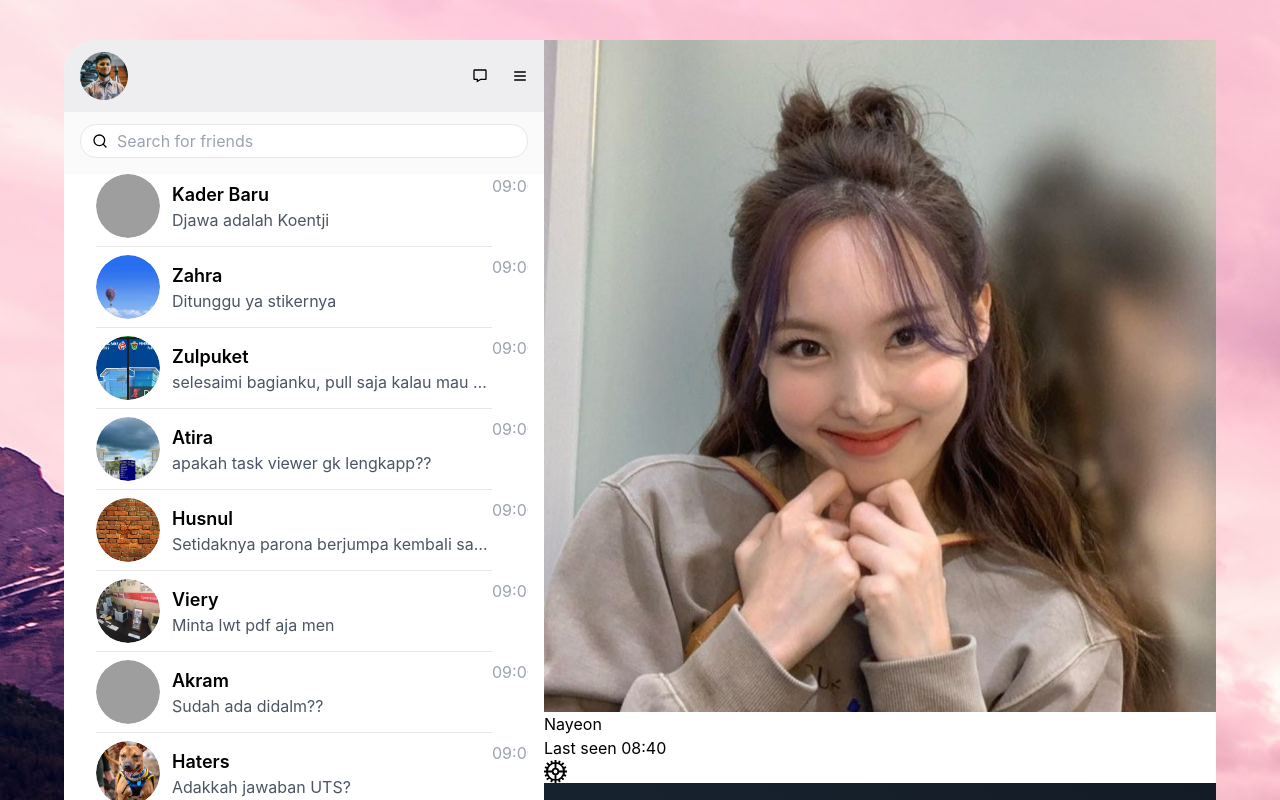
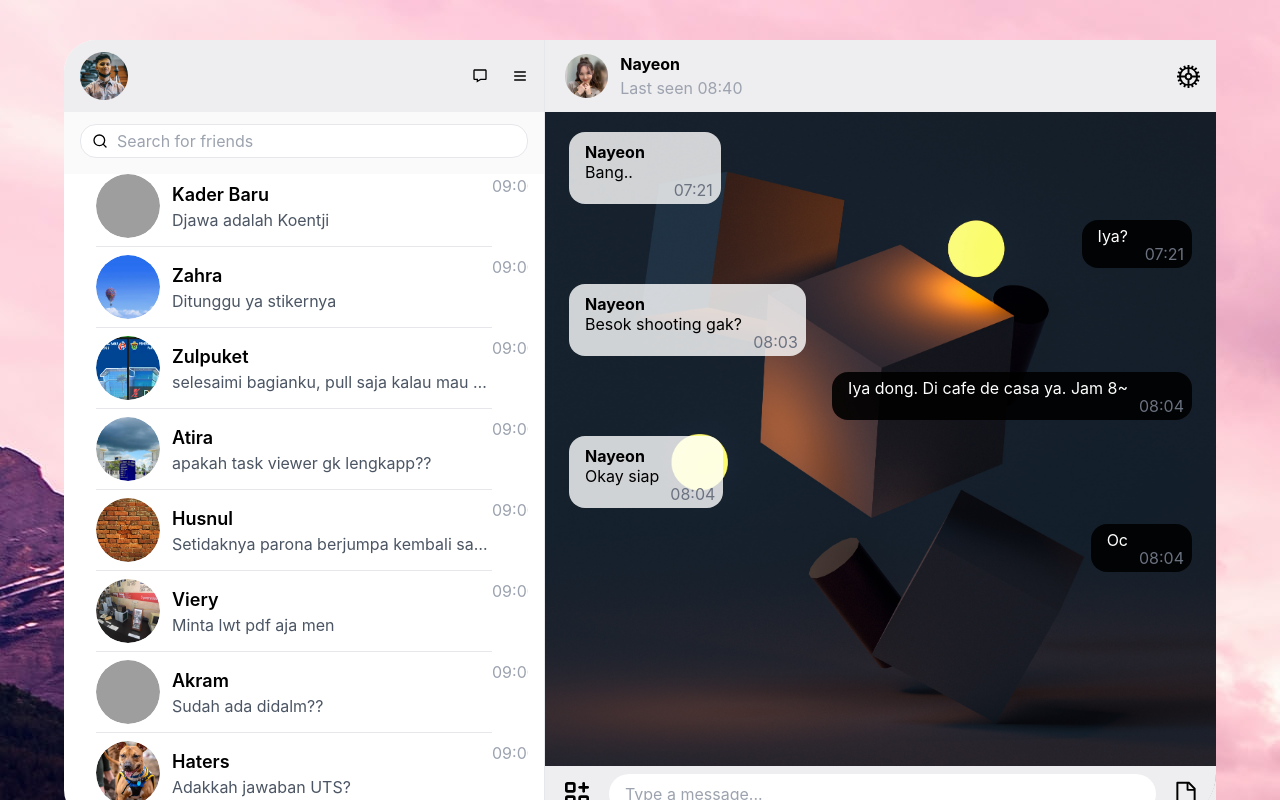
Before and after one commit to zidisw/React_Whatsapp, a React (Create React App) app: page / in a window 1280 px wide. Shown: the top 800 px of the page. Built offline with nearby package versions, Linux system fonts and the light colour scheme; grey boxes are pictures that could not be loaded.

Commit message:
update index.css
tambahan convert tailwind to css file chats.js

```diff
--- a/src/index.css
+++ b/src/index.css
@@ -128,9 +128,132 @@ code {
   border-radius: 2rem;
 }
 
+.chatBody {
+  display: none;
+  position: relative;
+  flex-direction: column;
+  justify-content: space-between;
+  align-items: center;
+  width: 100%;
+  border-left-width: 1px;
+  background: #eeedef;
+}
 
+.chatTop {
+  display: flex;
+  z-index: 20;
+  padding-left: 1rem;
+  padding-right: 1rem;
+  justify-content: space-between;
+  align-items: center;
+  width: 100%;
+  border-top-right-radius: 2rem;
+  height: 4.5rem;
+  background: #eeedef;
+}
 
+.chatProfilePosition {
+  display: flex;
+  align-items: center;
+}
 
+.chatProfilePic {
+  display: flex;
+  border-radius: 9999px;
+  width: 3.2rem;
+  height: 3.2rem;
+}
+
+.chatProfileShape {
+  object-fit: cover;
+  padding: 0.25rem;
+  border-radius: 9999px;
+}
+
+.chatProfileAlign {
+  padding-left: 0.5rem;
+}
+
+.chatName {
+  font-weight: 700;
+}
+
+.chatLastSeen {
+  color: #9CA3AF;
+  overflow: hidden;
+  text-overflow: ellipsis;
+  white-space: nowrap;
+  white-space: nowrap;
+  color: 14px;
+  width: 15rem;
+}
+
+.chatBackgroundPosition {
+  object-fit: cover;
+  width: 100%;
+  height: 100%;
+  border-radius: 3.1rem;
+}
+
+.chatMessageBodyAlign {
+  position: absolute;
+  top: 0;
+  width: 100%;
+  height: 100%;
+}
+
+.chatMessageBodyPosition {
+  display: flex;
+  position: absolute;
+  width: 100%;
+  height: 100%;
+  border-radius: 3rem
+}
+
+.chatMessagePop {
+  display: none;
+  position: absolute;
+  width: 100%;
+  height: 100%;
+  border-radius: 3rem;
+}
+
+.chatMessagePopAlign {
+  position: relative;
+  z-index: 20;
+  margin-top: 0.75rem;
+  padding-top: 4.5rem;
+}
+
+.chatTyping {
+  display: flex;
+  position: relative;
+  bottom: 0;
+  z-index: 20;
+  padding-top: 0.5rem;
+  padding-bottom: 0.5rem;
+  padding-left: 1rem;
+  padding-right: 1rem;
+  align-items: center;
+  width: 100%;
+  border-bottom-right-radius: 3rem;
+  background: #eeedef;
+}
+
+.chatTypingIconSize {
+  width: 2rem;
+  height: 2rem;
+}
+
+.chatTypingShape {
+  padding: 0.5rem;
+  padding-left: 1rem;
+  margin-left: 1rem;
+  margin-right: 1rem;
+  width: 100%;
+  border-radius: 9999px;
+
+}
 
 @media (min-width: 640px){
   .containerWeb{
@@ -152,6 +275,9 @@ code {
     padding-top: 2.5rem;
     padding-bottom: 2.5rem;
   }
+  .chatBody{
+    display: flex;
+  }
  }
 
  @media (min-width: 1024px) {
@@ -159,4 +285,13 @@ code {
     margin-left: 1.5rem;
     margin-right: 1.5rem;
   }
+
+  .chatMessageBodyPosition {
+    display: none;
+  }
+
+  .chatMessagePop{
+    display: flex;
+
+  }
  }
```
